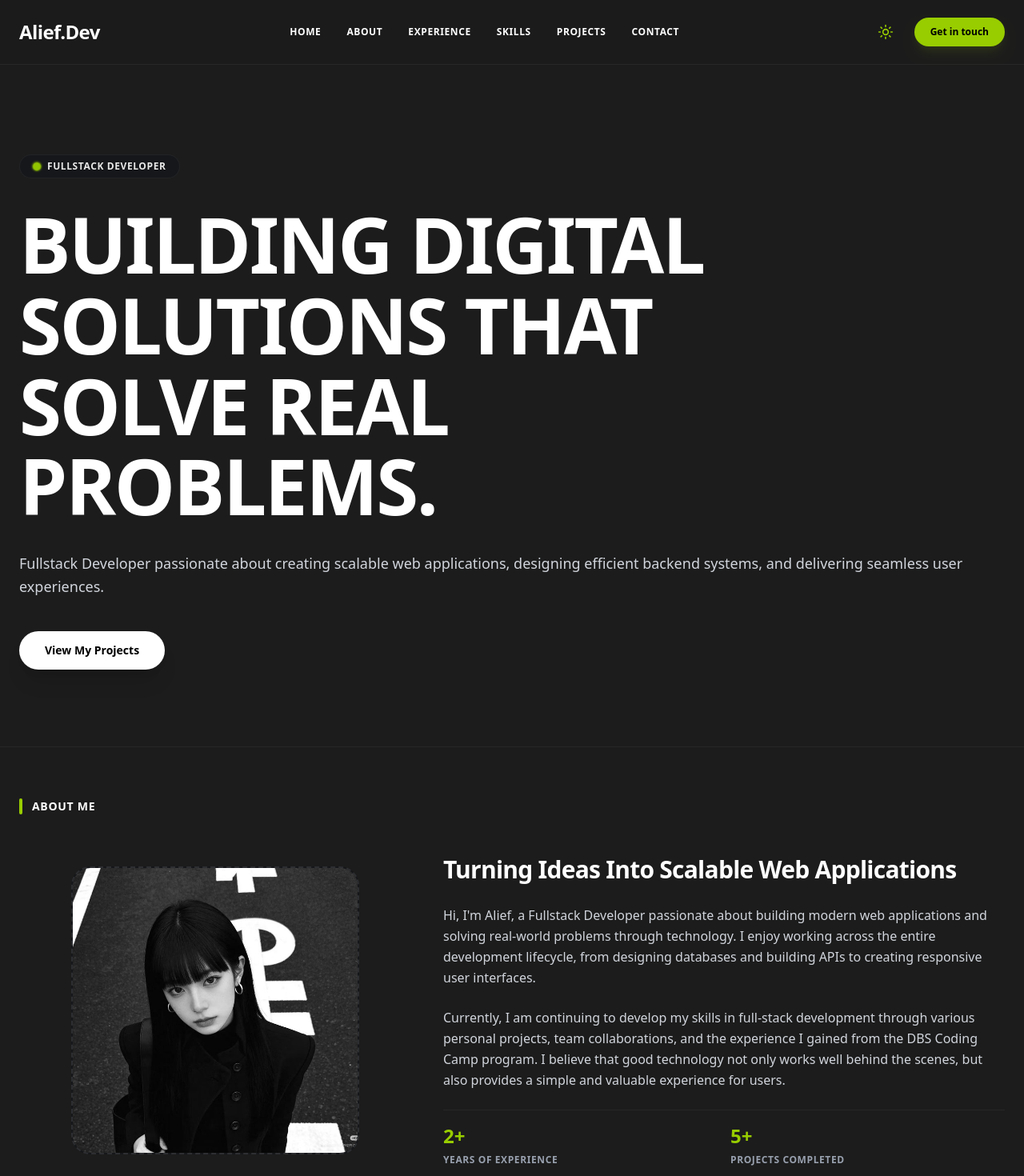
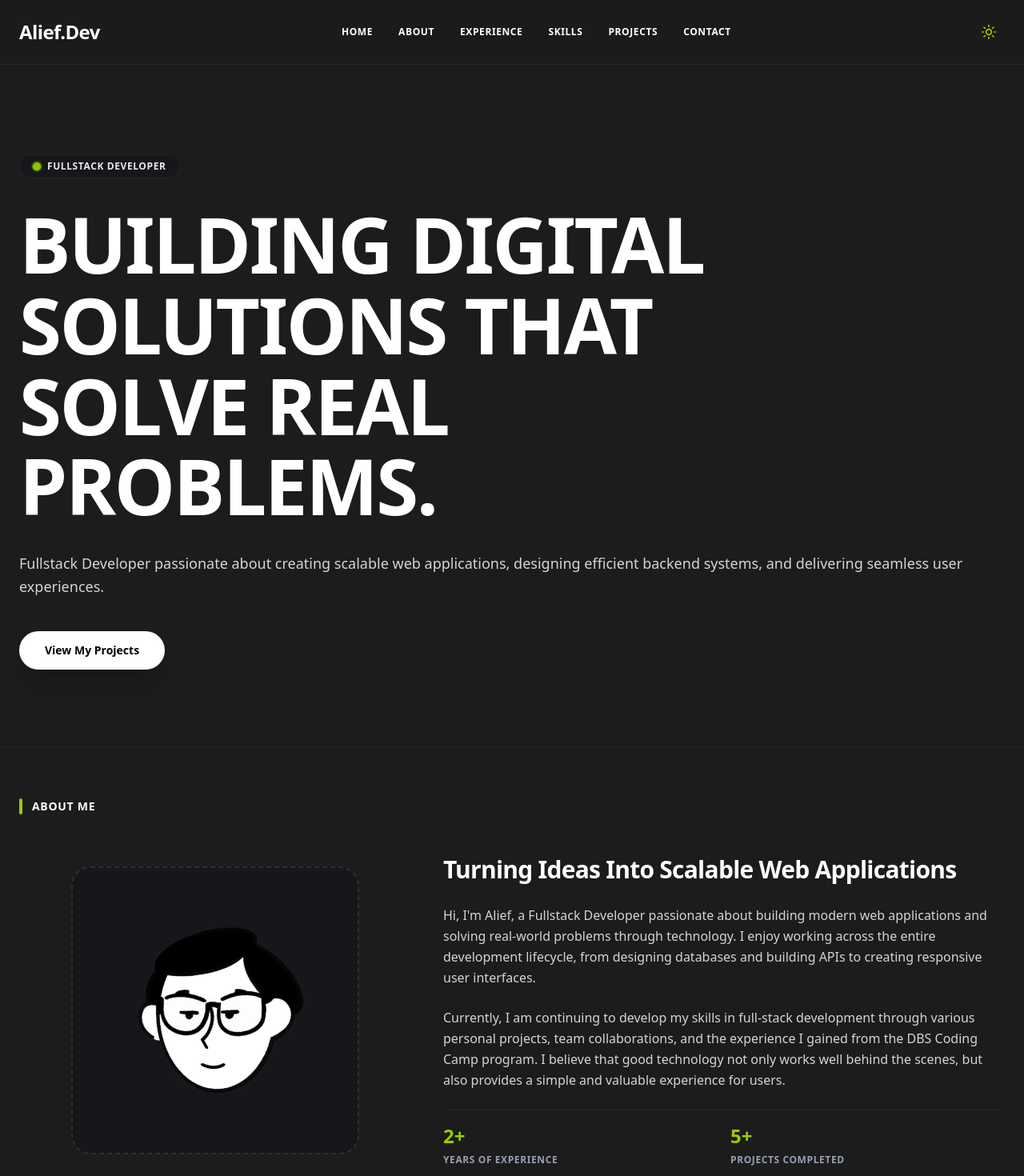
Before and after one commit to Albayu123/Portfolio, a Next.js app: page / in a window 1280 px wide. Shown: the top 1470 px of the page at 80% size. Built offline with nearby package versions, Linux system fonts and the light colour scheme.

Commit message:
refactor: menghapus button get in touch pada navbar

```diff
--- a/src/components/layout/Navbar.tsx
+++ b/src/components/layout/Navbar.tsx
@@ -54,12 +54,6 @@ export default function Navbar() {
               <Moon className="w-5 h-5 text-black" />
             )}
           </button>
-          <a
-            href="#contact"
-            className="bg-brand-lime hover:bg-white text-black font-semibold text-xs py-2.5 px-5 rounded-full transition-all duration-300 transform hover:scale-105 active:scale-95 shadow-lg shadow-brand-lime/10"
-          >
-            Get in touch
-          </a>
         </div>
 
         {/* Mobile Navbar Controls */}
--- a/src/components/sections/AboutSection.tsx
+++ b/src/components/sections/AboutSection.tsx
@@ -19,7 +19,7 @@ export default function AboutSection() {
         <div className="md:col-span-5 flex justify-center">
           <div className="relative group w-full max-w-[360px] aspect-square rounded-3xl overflow-hidden border-2 border-dashed transition-all duration-500 hover:border-brand-lime/50 border-black/10 bg-brand-lightSurface dark:border-white/10 dark:bg-brand-darkSurface">
             <img
-              src="/images/profile/profil.jpg"
+              src="/images/profile/my-notion-face-transparent.png"
               alt={`${personalInfo.name} Portrait`}
               className="w-full h-full object-cover transition-all duration-700 ease-out filter grayscale group-hover:grayscale-0 group-hover:scale-105"
               onError={(e) => {
```
Also changed, not shown: public/images/profile/my-notion-face-portrait.png (added), public/images/profile/my-notion-face-transparent.png (added).
